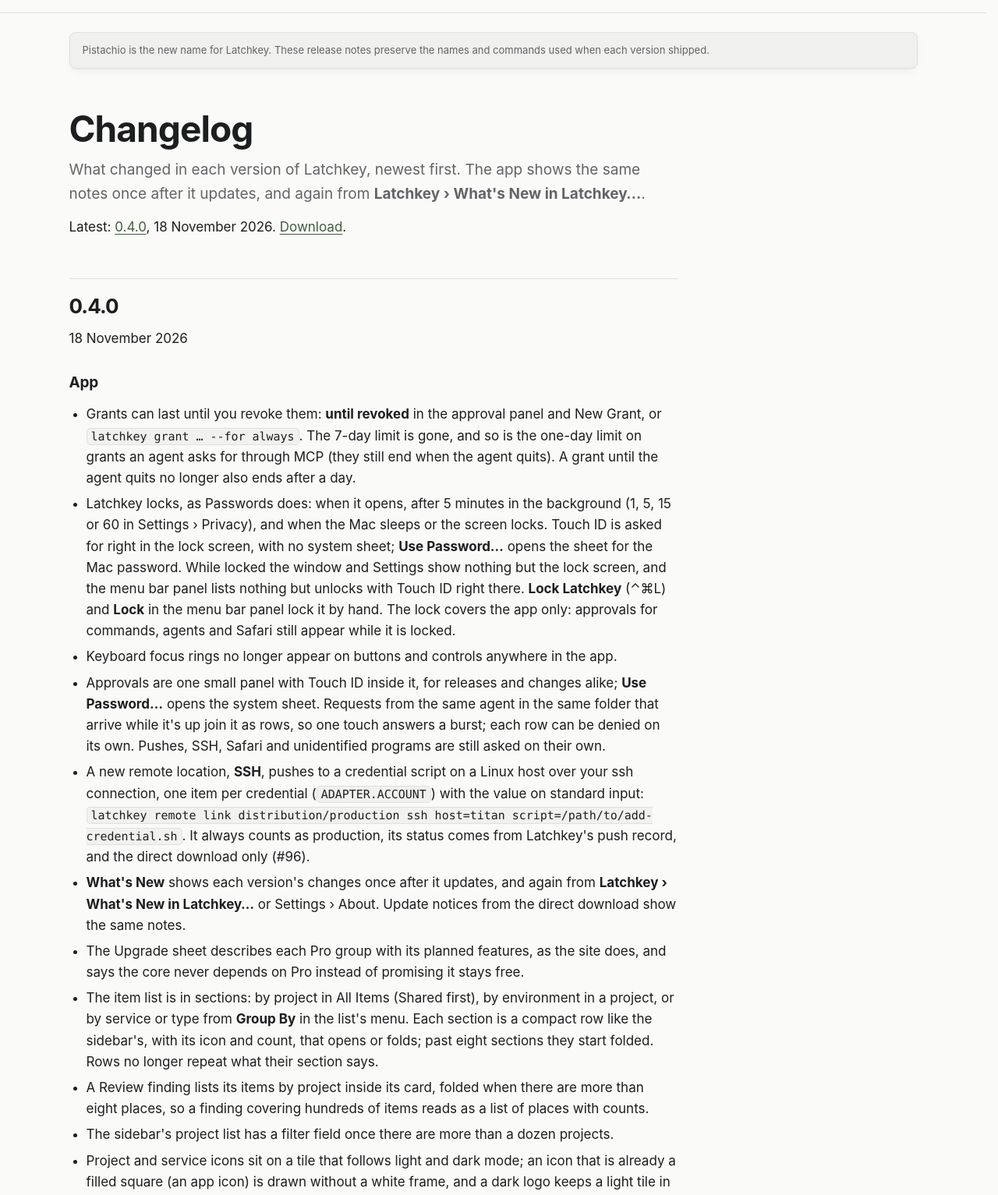
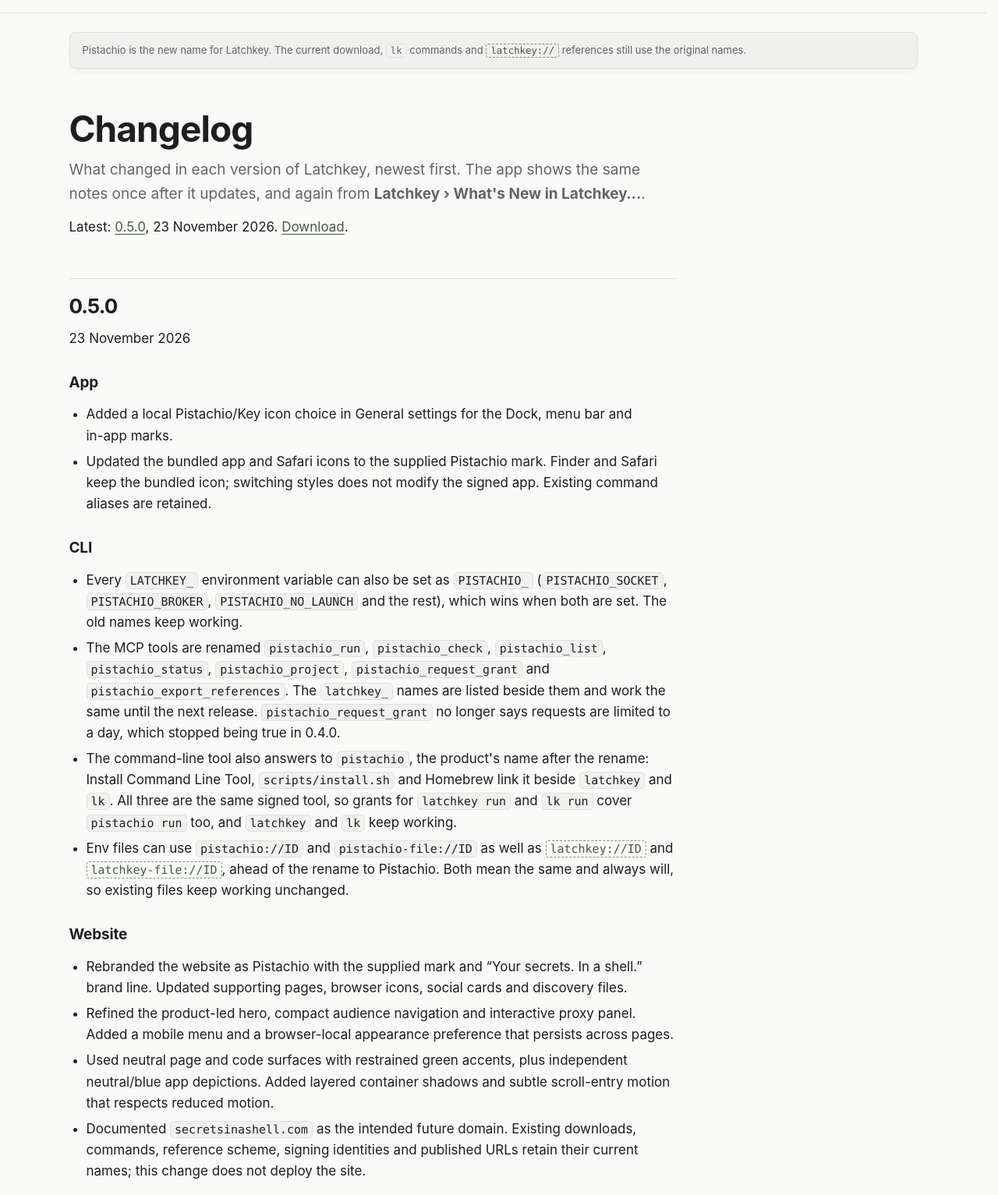
Before and after one commit to zachshallbetter/latchkey, a browser extension: page site/changelog.html in a window 1280 px wide. Shown: the part 62-1595 px from the top of the page at 78% size. Drawn offline with Linux system fonts and the light colour scheme.

Commit message:
Latchkey 0.5.0
Version 0.5.0 (build 8): the Pistachio aliases (pistachio://, the
pistachio command, PISTACHIO_ variables, pistachio_ MCP tools), the
Pistachio icon and the rebranded site. Changelog dated, site changelog
page and latest version regenerated, context lock refreshed.

```diff
--- a/site/changelog.html
+++ b/site/changelog.html
@@ -5,7 +5,7 @@
   <meta charset="utf-8">
   <meta name="viewport" content="width=device-width, initial-scale=1, viewport-fit=cover">
   <title>Changelog · Pistachio</title>
-  <meta name="description" content="What changed in each version of Pistachio, newest first. The app shows the same notes after it updates.">
+  <meta name="description" content="What changed in each version of Latchkey, newest first. The app shows the same notes after it updates.">
   <link rel="canonical" href="https://latchkey.snackstud.io/changelog.html">
   <meta property="og:url" content="https://latchkey.snackstud.io/changelog.html">
   <meta property="og:type" content="website">
@@ -15,7 +15,7 @@
   <meta property="og:image:height" content="630">
   <meta property="og:image:alt" content="Changelog. Pistachio, a Mac app from Snack Studio.">
   <meta property="og:title" content="Changelog · Pistachio">
-  <meta property="og:description" content="What changed in each version of Pistachio, newest first. The app shows the same notes after it updates.">
+  <meta property="og:description" content="What changed in each version of Latchkey, newest first. The app shows the same notes after it updates.">
   <meta name="twitter:card" content="summary_large_image">
   <meta name="author" content="Zach Shallbetter">
   <meta name="robots" content="index,follow,max-image-preview:large,max-snippet:-1,max-video-preview:-1">
@@ -24,7 +24,7 @@
   <meta property="og:locale" content="en_US">
   <meta property="og:image:type" content="image/jpeg">
   <meta name="twitter:title" content="Changelog · Pistachio">
-  <meta name="twitter:description" content="What changed in each version of Pistachio, newest first. The app shows the same notes after it updates.">
+  <meta name="twitter:description" content="What changed in each version of Latchkey, newest first. The app shows the same notes after it updates.">
   <meta name="twitter:image" content="https://latchkey.snackstud.io/social/changelog.jpg">
   <meta name="twitter:image:alt" content="Changelog. Pistachio, a Mac app from Snack Studio.">
   <meta name="color-scheme" content="light dark">
@@ -47,7 +47,7 @@
       "@id": "https://latchkey.snackstud.io/changelog.html#webpage",
       "url": "https://latchkey.snackstud.io/changelog.html",
       "name": "Changelog · Pistachio",
-      "description": "What changed in each version of Pistachio, newest first. The app shows the same notes after it updates.",
+      "description": "What changed in each version of Latchkey, newest first. The app shows the same notes after it updates.",
       "inLanguage": "en",
       "isPartOf": {
         "@id": "https://latchkey.snackstud.io/#website"
@@ -155,11 +155,20 @@
   </header>
 
   <main id="main" class="wrap">
-    <aside class="brand-transition" aria-label="Product name update">Pistachio is the new name for Latchkey. These release notes preserve the names and commands used when each version shipped.</aside>
+    <aside class="brand-transition" aria-label="Product name update">Pistachio is the new name for Latchkey. The current download, <code>lk</code> commands and <code>latchkey://</code> references still use the original names.</aside>
     <article class="doc">
       <h1>Changelog</h1>
       <p class="lede">What changed in each version of Latchkey, newest first. The app shows the same notes once after it updates, and again from <b>Latchkey › What's New in Latchkey…</b>.</p>
-      <p class="fine">Latest: <a href="#v0.4.0">0.4.0</a>, 18 November 2026. <a href="https://github.com/zachshallbetter/latchkey/releases/latest">Download</a>.</p>
+      <p class="fine">Latest: <a href="#v0.5.0">0.5.0</a>, 23 November 2026. <a href="https://github.com/zachshallbetter/latchkey/releases/latest">Download</a>.</p>
+
+      <h2 id="v0.5.0">0.5.0</h2>
+      <p class="fine">23 November 2026</p>
+<h3>App</h3>
+<ul><li>Added a local Pistachio/Key icon choice in General settings for the Dock, menu bar and in-app marks.</li><li>Updated the bundled app and Safari icons to the supplied Pistachio mark. Finder and Safari keep the bundled icon; switching styles does not modify the signed app. Existing command aliases are retained.</li></ul>
+<h3>CLI</h3>
+<ul><li>Every <code>LATCHKEY_</code> environment variable can also be set as <code>PISTACHIO_</code> (<code>PISTACHIO_SOCKET</code>, <code>PISTACHIO_BROKER</code>, <code>PISTACHIO_NO_LAUNCH</code> and the rest), which wins when both are set. The old names keep working.</li><li>The MCP tools are renamed <code>pistachio_run</code>, <code>pistachio_check</code>, <code>pistachio_list</code>, <code>pistachio_status</code>, <code>pistachio_project</code>, <code>pistachio_request_grant</code> and <code>pistachio_export_references</code>. The <code>latchkey_</code> names are listed beside them and work the same until the next release. <code>pistachio_request_grant</code> no longer says requests are limited to a day, which stopped being true in 0.4.0.</li><li>The command-line tool also answers to <code>pistachio</code>, the product&#x27;s name after the rename: Install Command Line Tool, <code>scripts/install.sh</code> and Homebrew link it beside <code>latchkey</code> and <code>lk</code>. All three are the same signed tool, so grants for <code>latchkey run</code> and <code>lk run</code> cover <code>pistachio run</code> too, and <code>latchkey</code> and <code>lk</code> keep working.</li><li>Env files can use <code>pistachio://ID</code> and <code>pistachio-file://ID</code> as well as <code>latchkey://ID</code> and <code>latchkey-file://ID</code>, ahead of the rename to Pistachio. Both mean the same and always will, so existing files keep working unchanged.</li></ul>
+<h3>Website</h3>
+<ul><li>Rebranded the website as Pistachio with the supplied mark and “Your secrets. In a shell.” brand line. Updated supporting pages, browser icons, social cards and discovery files.</li><li>Refined the product-led hero, compact audience navigation and interactive proxy panel. Added a mobile menu and a browser-local appearance preference that persists across pages.</li><li>Used neutral page and code surfaces with restrained green accents, plus independent neutral/blue app depictions. Added layered container shadows and subtle scroll-entry motion that respects reduced motion.</li><li>Documented <code>secretsinashell.com</code> as the intended future domain. Existing downloads, commands, reference scheme, signing identities and published URLs retain their current names; this change does not deploy the site.</li></ul>
 
       <h2 id="v0.4.0">0.4.0</h2>
       <p class="fine">18 November 2026</p>
```
Also changed, not shown: site/index.html (+1 -1 lines), .agents/context-lock.json, App/Safari/Resources/manifest.json, 2 other files.
